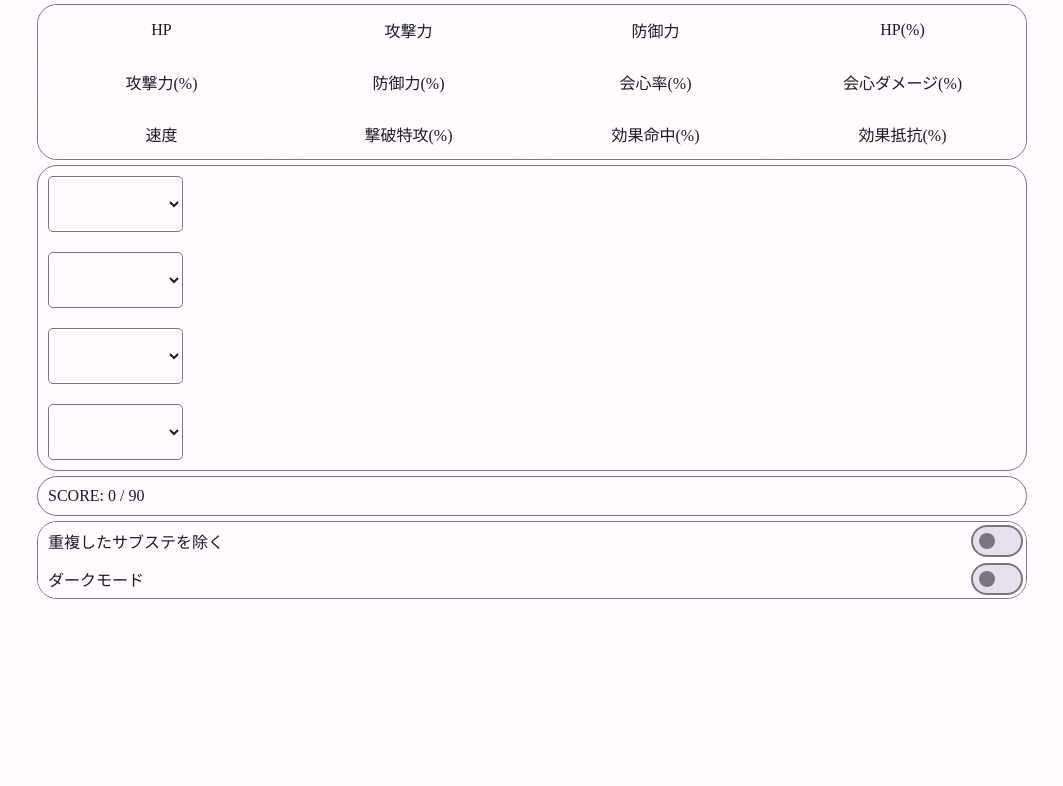
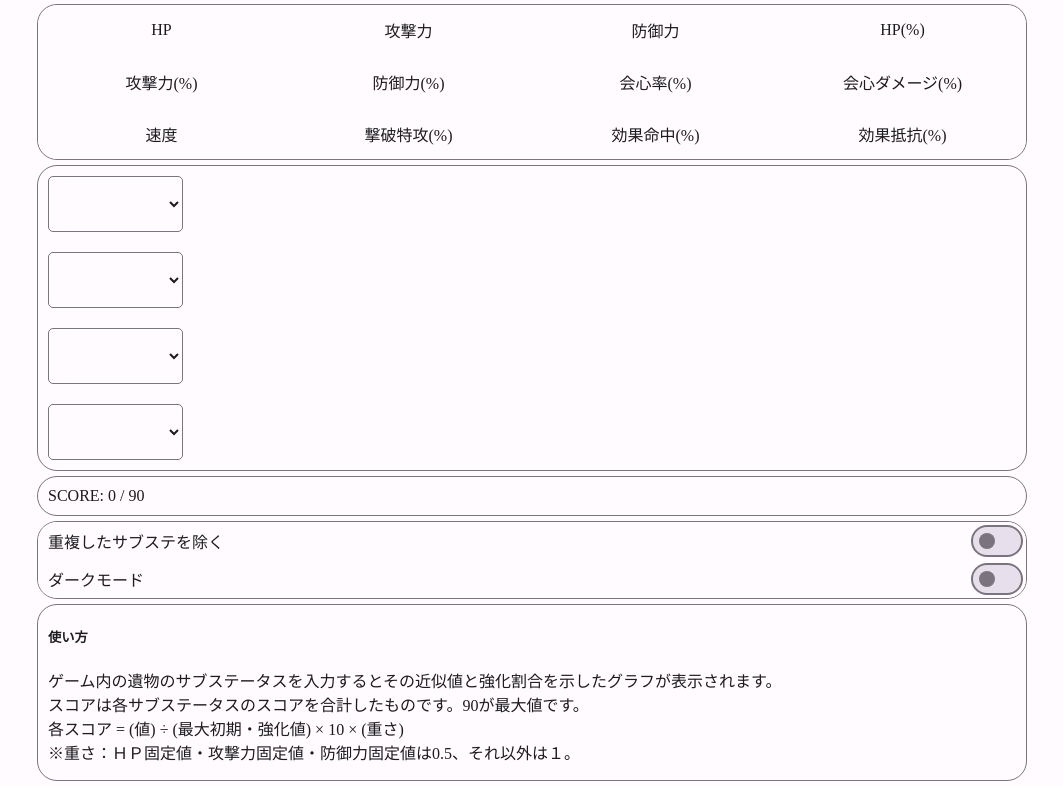
Before and after one commit to northernvast/star-rail, a plain HTML site: page index.html in a window 1280 px wide. Shown: the part 72-858 px from the top of the page, without its empty margins (108-1171 px from the left). Before the commit the page ends 800 px from the top, so only its background shows below. Drawn offline with Linux system fonts and the light colour scheme.

Commit message:
Update index.html

```diff
--- a/index.html
+++ b/index.html
@@ -196,6 +196,17 @@
     background-color: var(--color-surface);
   }
 </style>
+
+<style>
+  .how-to {
+    border: 1px solid var(--color-outline);
+    border-radius: 20px;
+    padding-left: 10px;
+    padding-right: 10px;
+    color: var(--color-on-surface);
+    background-color: var(--color-surface);
+  }
+</style>
 <body>
 
 <div class="wrapper">
@@ -256,6 +267,16 @@
     <label>重複したサブステを除く<input id="deduplicate" class="switch" type="checkbox"></label>
     <label>ダークモード<input id="dark-mode" class="switch" type="checkbox"></label>
   </div>
+
+  <div class="how-to">
+    <h5>使い方</h5>
+    <p>
+      ゲーム内の遺物のサブステータスを入力するとその近似値と強化割合を示したグラフが表示されます。<br>
+      スコアは各サブステータスのスコアを合計したものです。90が最大値です。<br>
+      各スコア = (値) ÷ (最大初期・強化値) × 10 × (重さ)<br>
+      ※重さ：ＨＰ固定値・攻撃力固定値・防御力固定値は0.5、それ以外は１。
+    </p>
+  </div>
 </div>
 <script src="./js/relic.js"></script>
 <script src="./js/control.js"></script>
```
